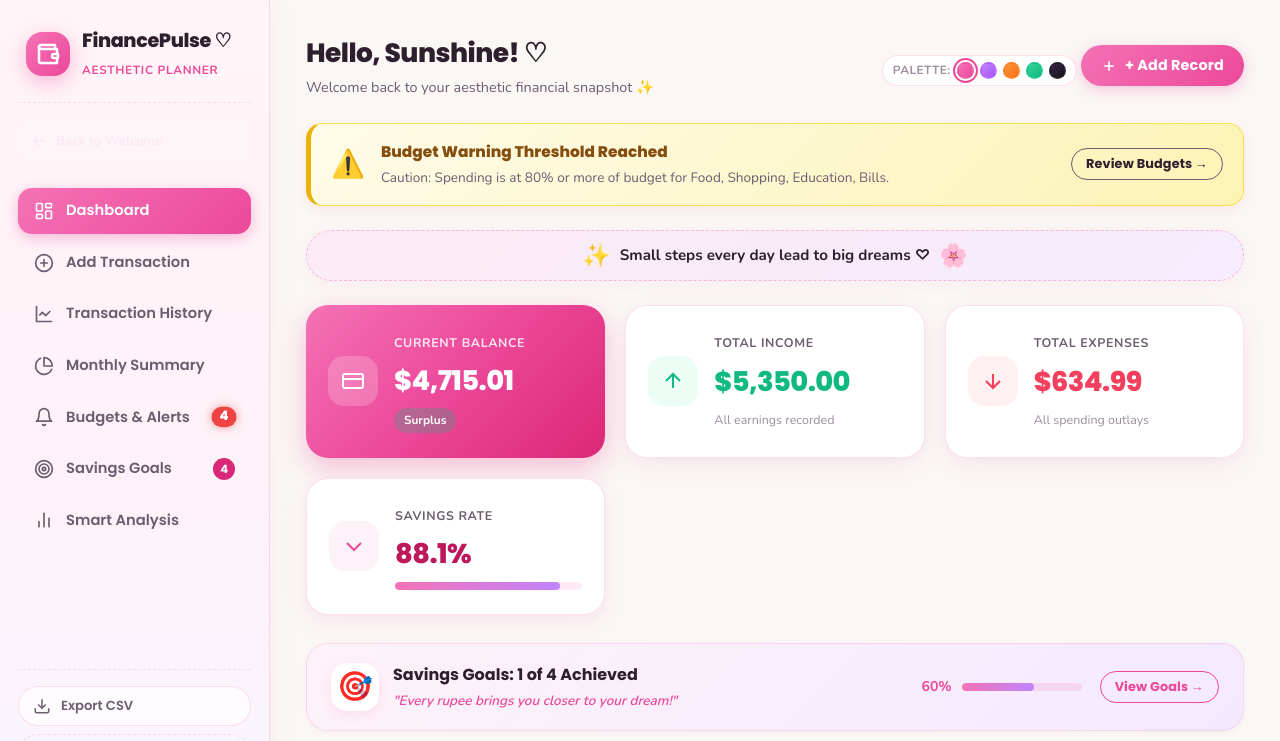
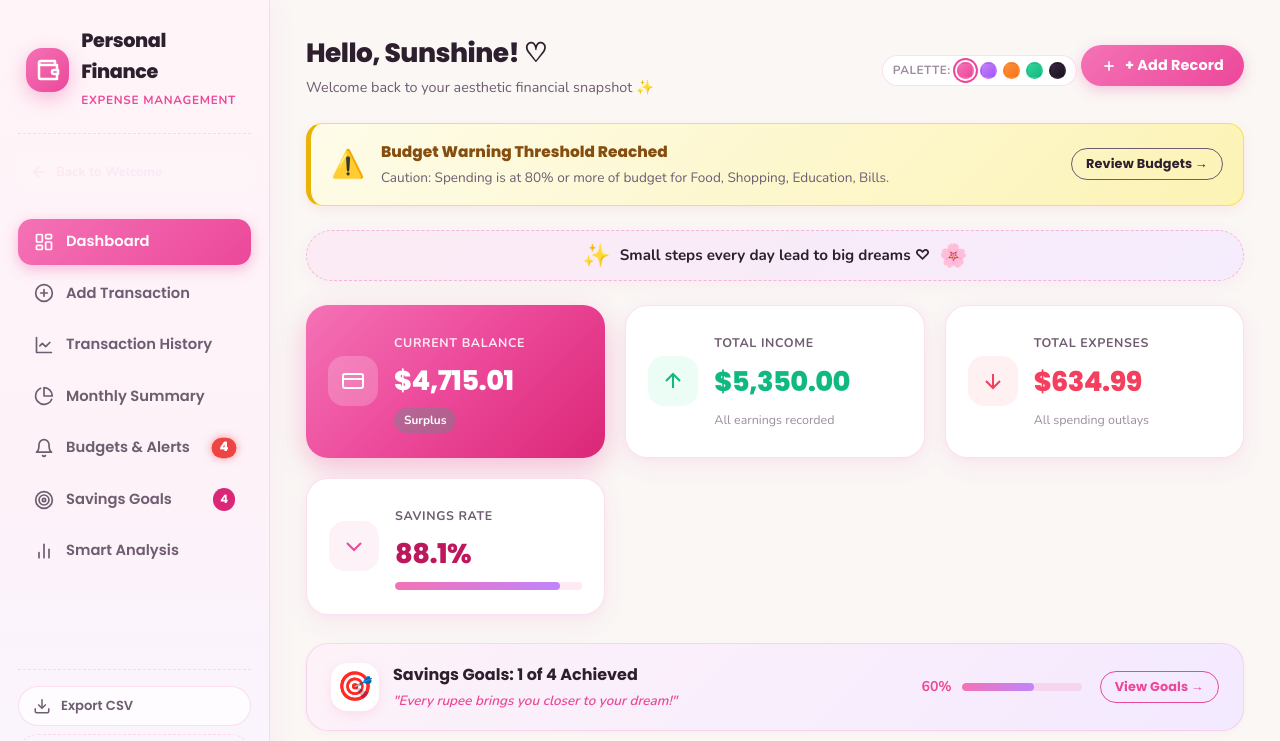
Before and after one commit to ShreyasiLaha/Personal_Finance_Expense_Management_System, a plain HTML site: page web/index.html in a window 1280 px wide. Both pictures are taken after a click on the button "Open Dashboard →". Shown: the top 741 px of the page. Drawn offline with nearby package versions, Linux system fonts and the light colour scheme; no server answers.

Commit message:
Standardize branding strictly to Personal Finance & Expense Management System

```diff
--- a/web/index.html
+++ b/web/index.html
@@ -29,8 +29,8 @@
                     </svg>
                 </div>
                 <div>
-                    <h2>FinancePulse ♡</h2>
-                    <span class="landing-brand-sub">Aesthetic Budget Planner & Expense Tracker</span>
+                    <h2>Personal Finance</h2>
+                    <span class="landing-brand-sub">Expense Management System</span>
                 </div>
             </div>
             <div class="landing-nav-actions">
@@ -180,8 +180,8 @@
                     </svg>
                 </div>
                 <div class="brand-text">
-                    <h2>FinancePulse ♡</h2>
-                    <span>Aesthetic Planner</span>
+                    <h2>Personal Finance</h2>
+                    <span>Expense Management</span>
                 </div>
             </div>
 
--- a/web/script.js
+++ b/web/script.js
@@ -551,8 +551,8 @@ document.addEventListener("DOMContentLoaded", () => {
         // Update Topbar Title
         switch (targetSectionId) {
             case "section-landing":
-                pageHeading.textContent = "FinancePulse ♡";
-                pageSubheading.textContent = "Your aesthetic lifestyle personal budgeting space ✨";
+                pageHeading.textContent = "Personal Finance System";
+                pageSubheading.textContent = "Your aesthetic Personal Finance & Expense Management System ✨";
                 break;
             case "section-dashboard":
                 pageHeading.textContent = "Hello, Sunshine! ♡";
```
Also changed, not shown: 1 other file.
